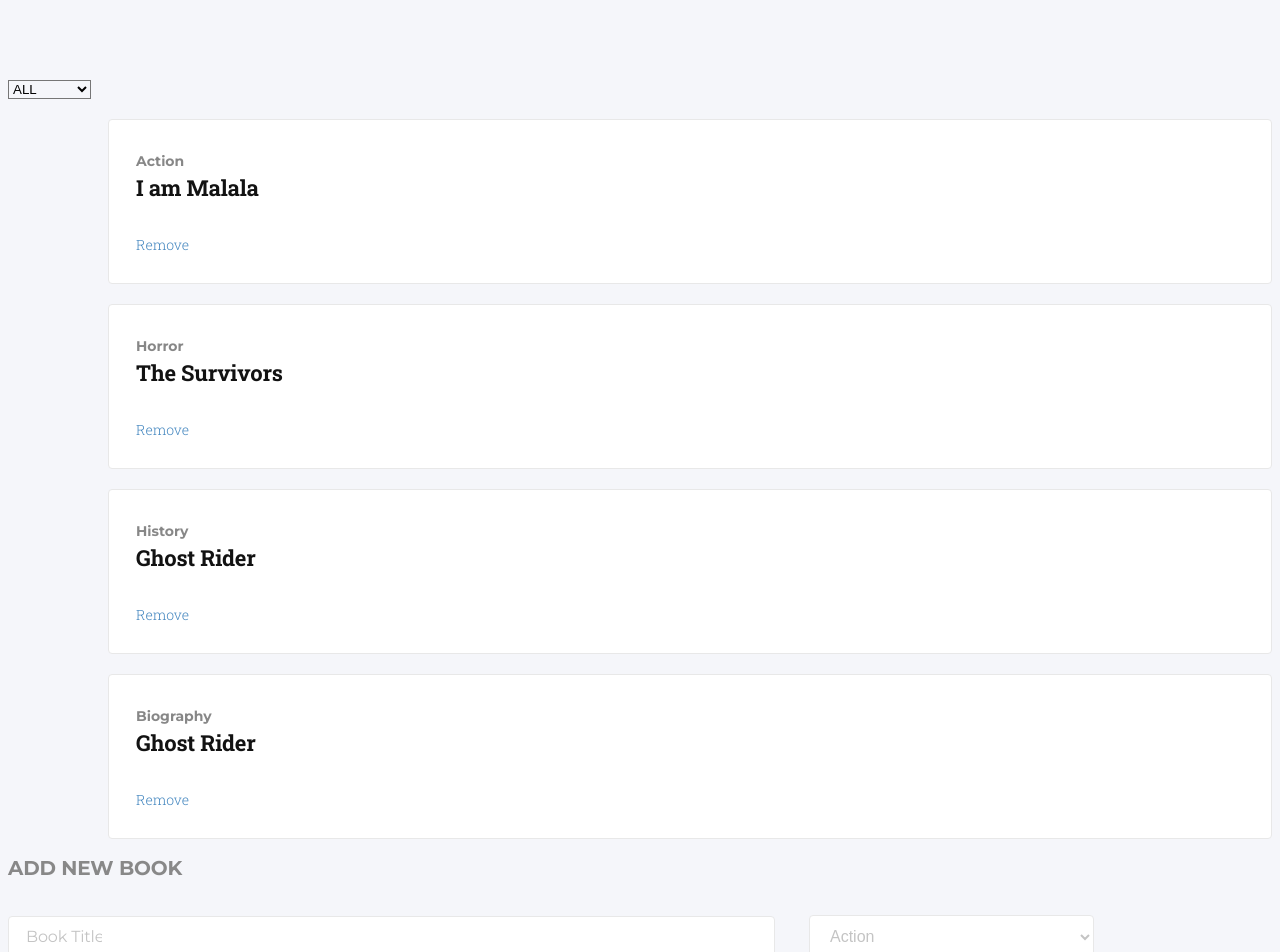
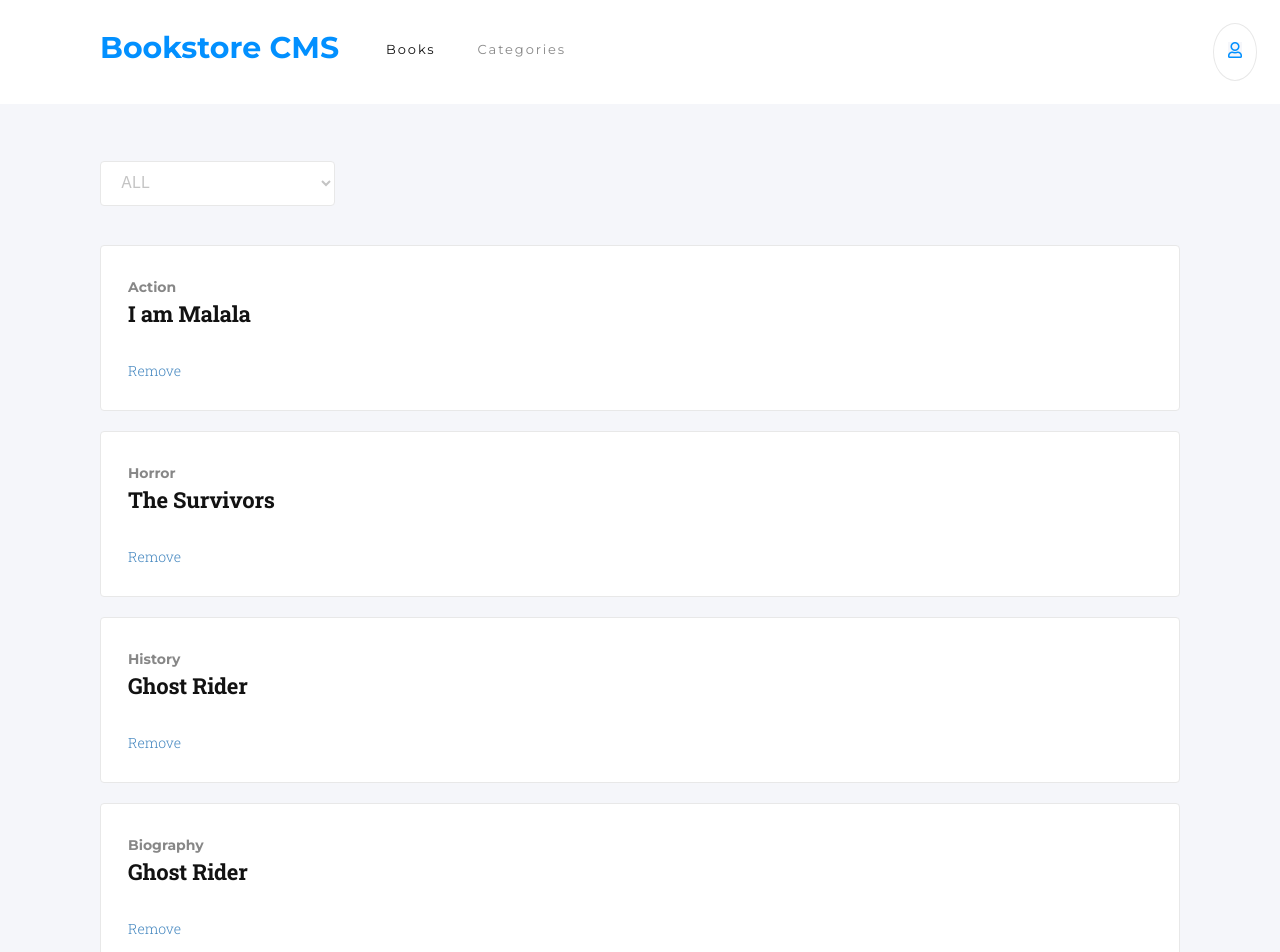
Before and after one commit to AymanJabr/Bookstore-CMS, a React (Create React App) app: page / in a window 1280 px wide. Shown: the top 952 px of the page. Built offline with nearby package versions, Linux system fonts and the light colour scheme.

Commit message:
Add header styling

```diff
--- a/public/index.html
+++ b/public/index.html
@@ -9,6 +9,16 @@
       name="description"
       content="Web site created using create-react-app"
     />
+    <link
+    rel="stylesheet"
+    href="https://cdn.jsdelivr.net/npm/bootstrap@4.5.3/dist/css/bootstrap.min.css"
+    integrity="sha384-TX8t27EcRE3e/ihU7zmQxVncDAy5uIKz4rEkgIXeMed4M0jlfIDPvg6uqKI2xXr2"
+    crossorigin="anonymous"
+  />
+      <link
+      rel="stylesheet"
+      href="https://cdnjs.cloudflare.com/ajax/libs/font-awesome/5.15.1/css/all.min.css"
+      />
     <link rel="apple-touch-icon" href="%PUBLIC_URL%/logo192.png" />
     <!--
       manifest.json provides metadata used when your web app is installed on a
--- a/src/components/App.js
+++ b/src/components/App.js
@@ -1,11 +1,14 @@
 import BooksForm from '../containers/BooksForm';
 import BooksList from '../containers/BooksList';
+import Header from './Header';
 import '../styles.css';
 
 function App() {
   return (
     <div className="App">
+      <Header />
       <BooksList />
+      <hr className="divide" />
       <BooksForm />
     </div>
   );
--- a/src/components/CategoryFilter.js
+++ b/src/components/CategoryFilter.js
@@ -3,8 +3,8 @@ import PropTypes from 'prop-types';
 const BOOK_CATEGORIES = ['ALL', 'Action', 'Biography', 'History', 'Horror', 'Kids', 'Learning', 'Sci-Fi'];
 
 const CategoryFilter = ({ handleFilterChange }) => (
-  <form>
-    <select onChange={handleFilterChange}>
+  <form className="form">
+    <select onChange={handleFilterChange} className="category-input ">
       {
                 BOOK_CATEGORIES.map((value) => (
                   <option value={value} key={value}>
--- /dev/null
+++ b/src/components/Header.js
@@ -0,0 +1,14 @@
+const Header = () => (
+  <div className="my-navbar">
+    <div className="logo">
+      <h1 className="header">Bookstore CMS</h1>
+      <span className="header-book">Books</span>
+      <span className="header-categories">Categories</span>
+    </div>
+    <div className="oval">
+      <i className="far fa-user" />
+    </div>
+  </div>
+);
+
+export default Header;
--- a/src/containers/BooksForm.js
+++ b/src/containers/BooksForm.js
@@ -24,7 +24,7 @@ const BooksForm = () => {
 
   return (
 
-    <form onSubmit={submitForm}>
+    <form onSubmit={submitForm} className="form margin-75">
       <h2 className="add-new">ADD NEW BOOK</h2>
       <input type="text" id="btitle" className="title-input" placeholder="Book Title" name="btitle" value={title} onChange={handleTitleChange} />
 
--- a/src/containers/BooksList.js
+++ b/src/containers/BooksList.js
@@ -22,7 +22,7 @@ const BooksList = ({ books, filter }) => {
   }
 
   return (
-    <div>
+    <div className="margin-75">
 
       <CategoryFilter handleFilterChange={handleFilterChange} />
 
--- a/src/styles.css
+++ b/src/styles.css
@@ -7,12 +7,87 @@
 }
 
 .App {
-  margin-top: 10vh;
+  /* overflow-x: hidden; */
+}
+
+.my-navbar {
+  margin: 0 0 38px;
+  padding: 23px 23px 23px 100px;
+  background-color: #fff;
+  display: flex;
+  justify-content: space-between;
+}
+
+.fa-user {
+  color: #0290ff;
+}
+
+.oval {
+  margin: 0 0 0 4px;
+  padding: 14px;
+  border: solid 1px #e8e8e8;
+  border-radius: 50%;
+  background-color: #fff;
+}
+
+.logo {
+  display: flex;
+  background-color: #fff;
+}
+
+.margin-75 {
+  /* width: 75%; */
+  margin-left: 100px;
+  margin-right: 100px;
+}
+
+.header-book {
+  background-color: #fff;
+  margin: 18px 31px 1px 0;
+  font-family: Montserrat, sans-serif;
+  font-size: 13px;
+  font-weight: normal;
+  font-stretch: normal;
+  font-style: normal;
+  line-height: normal;
+  letter-spacing: 1.9px;
+  color: #121212;
+}
+
+.header-categories {
+  background-color: #fff;
+  margin: 18px 0 11px 11px;
+  font-family: Montserrat, sans-serif;
+  font-size: 13px;
+  font-weight: normal;
+  font-stretch: normal;
+  font-style: normal;
+  line-height: normal;
+  letter-spacing: 1.9px;
+  color: rgba(18, 18, 18, 0.5);
+}
+
+.header {
+  margin: 6px 47px 15px 0;
+  font-family: Montserrat, sans-serif;
+  font-size: 30px;
+  font-weight: bold;
+  font-stretch: normal;
+  font-style: normal;
+  line-height: normal;
+  letter-spacing: normal;
+  color: #0290ff;
+  background-color: #fff;
+}
+
+.divide {
+  margin: 40px auto;
+  width: 75%;
 }
 
 .add-new {
   color: #888;
-  font-family: Montserrat;
+  font-family: Montserrat, sans-serif;
   font-size: 20px;
   font-weight: bold;
   font-stretch: normal;
@@ -22,17 +97,15 @@
 }
 
 .title-input {
-  /* width: 664px;
-  height: 45px; */
   margin: 19px 34px 0 0;
-  padding: 13px 571px 13px 17px;
+  padding: 13px 300px 13px 17px;
   border-radius: 4px;
   border: solid 1px #e8e8e8;
   background-color: #fff;
 }
 
 .category-input {
-  width: 285px;
+  width: 235px;
   height: 45px;
   margin: 19px  0;
   padding: 6px 15px 9px 16px;
@@ -49,8 +122,8 @@
   padding: 12.8px 19px 14.2px 22px;
   border-radius: 3px;
   background-color: #0290ff;
-  border:none;
-  font-family: Roboto Slab;
+  border: none;
+  font-family: Roboto Slab, sans-serif;
   font-size: 13px;
   font-weight: bold;
   font-stretch: normal;
@@ -66,7 +139,8 @@
   padding-left: 27px;
   padding-top: 32px;
   padding-bottom: 28px;
-  margin-left: 100px;
+
+  /* margin-left: 100px; */
   margin-top: 20px;
   border-radius: 4px;
   border: solid 1px #e8e8e8;
@@ -77,7 +151,7 @@
   color: #121212;
   margin: 0 39px 0 0;
   opacity: 0.5;
-  font-family: Montserrat;
+  font-family: Montserrat, sans-serif;
   font-size: 14px;
   font-weight: bold;
   font-stretch: normal;
@@ -90,14 +164,13 @@
   background-color: white;
   color: #121212;
   margin: 3px 323px 0 0;
-  font-family: Roboto Slab;
+  font-family: Roboto Slab, sans-serif;
   font-size: 22px;
   font-weight: bold;
   font-stretch: normal;
   font-style: normal;
   line-height: normal;
   letter-spacing: -0.2px;
-
 }
 
 .bookRemove {
@@ -105,7 +178,7 @@
   margin: 3px 15px 0 0;
   padding-left: 0;
   padding-top: 30px;
-  font-family: Roboto Slab;
+  font-family: Roboto Slab, sans-serif;
   font-size: 14px;
   font-weight: 300;
   font-stretch: normal;
@@ -120,7 +193,7 @@
 ::placeholder {
   width: 76px;
   height: 19px;
-  font-family: Montserrat;
+  font-family: Montserrat, sans-serif;
   font-size: 16px;
   font-weight: normal;
   font-stretch: normal;
```
